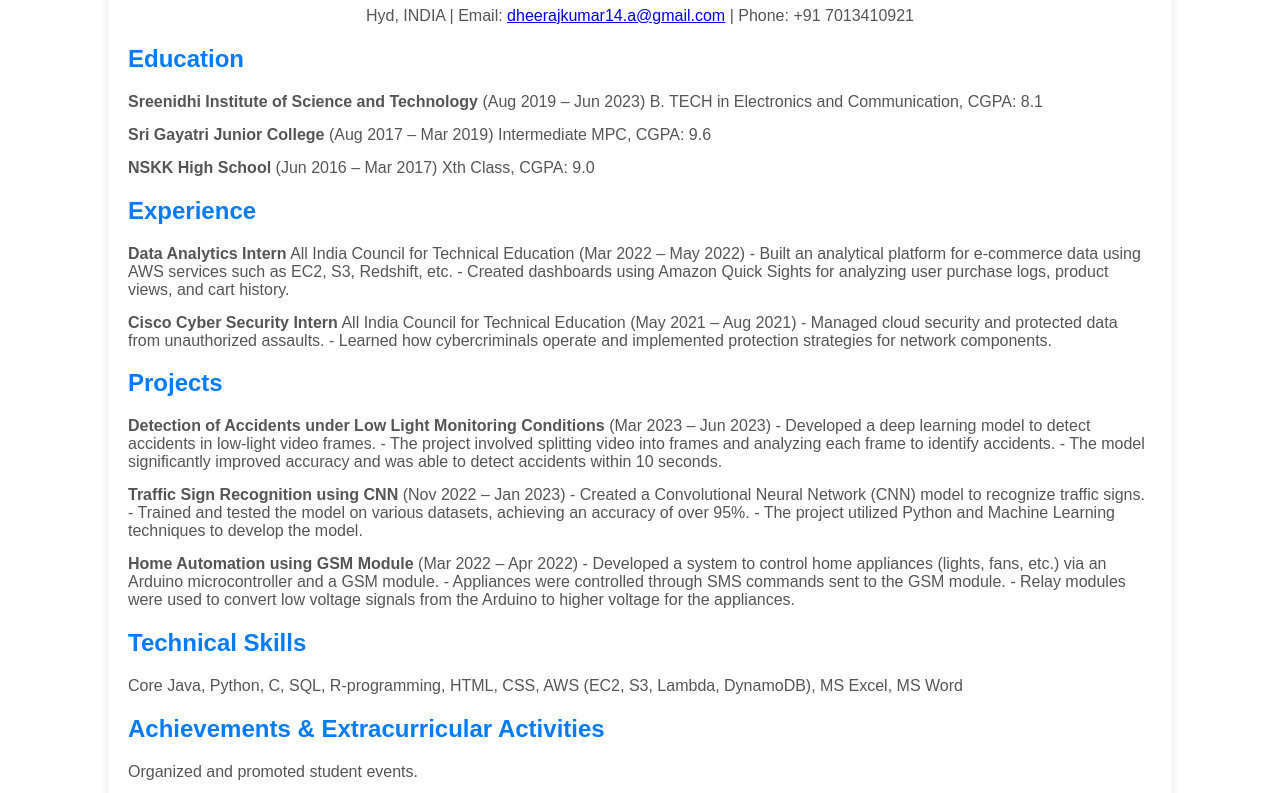
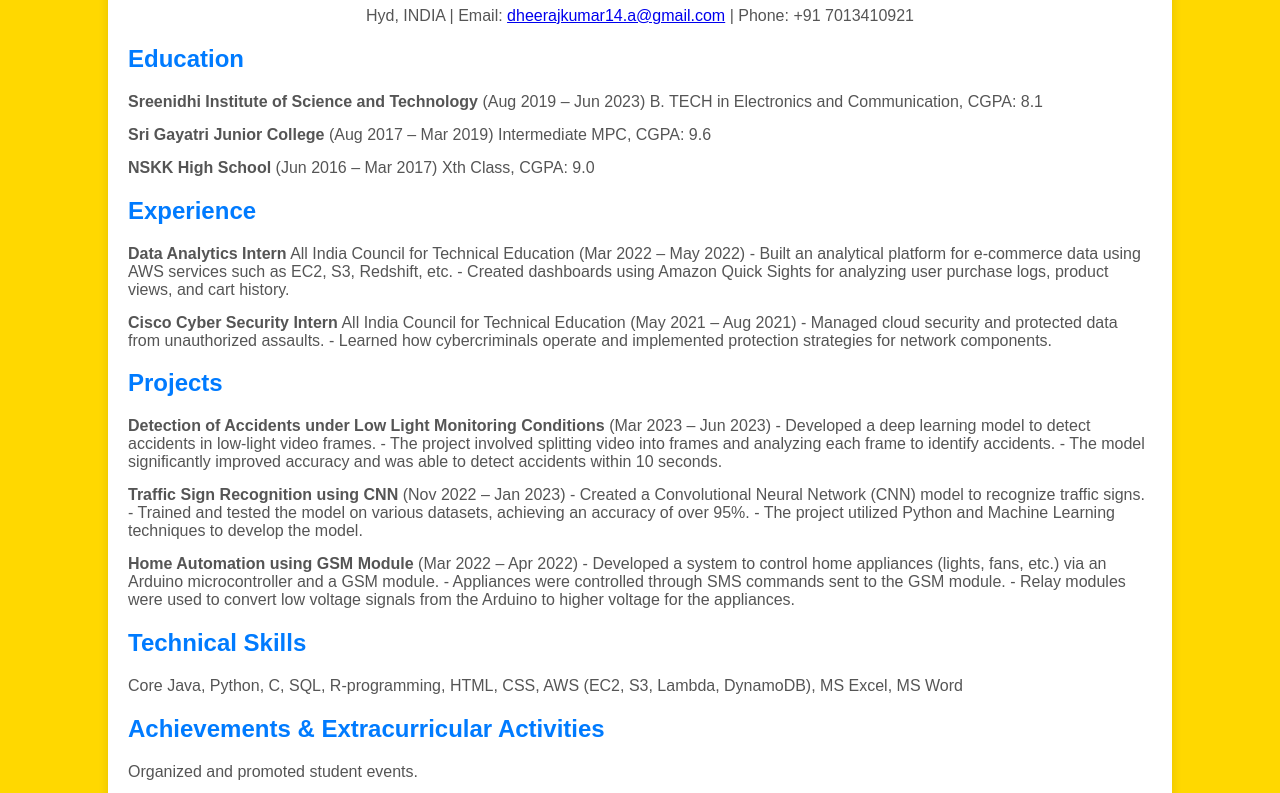
Before and after one commit to d33raj/Resume_Demo, a plain HTML site: page index.html in a window 1280 px wide. Shown: the part 113-906 px from the top of the page. Drawn offline with Linux system fonts and the light colour scheme.

Commit message:
changes done

```diff
--- a/style.css
+++ b/style.css
@@ -2,7 +2,7 @@ body {
     font-family: Arial, sans-serif;
     margin: 0;
     padding: 0;
-    background-color: #007BF;
+    background-color: #ffd800;
 }
 
 .container {
```
